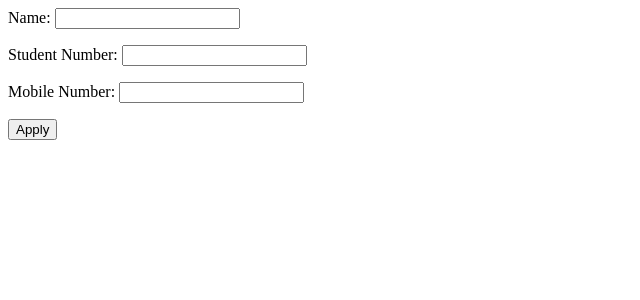
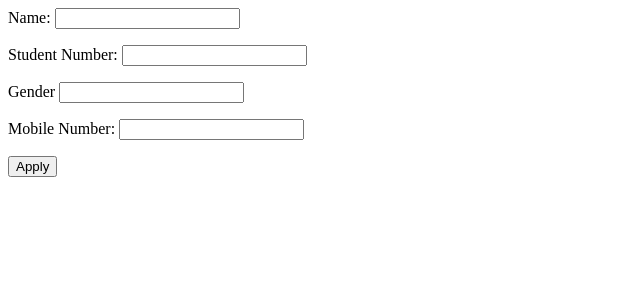
Before and after one commit to UCT-Liesbeeck-Gardens/orms, a Django app: page /floor/1/1/ in a window 1280 px wide. Shown: the top 300 px of the page, without its empty margins (0-640 px from the left). Run offline with Django 3.2, Linux system fonts and the light colour scheme; data that the repository does not hold is empty.

Commit message:
add gender to form

```diff
--- a/roomallocation/rooms/templates/rooms/flat_detail.html
+++ b/roomallocation/rooms/templates/rooms/flat_detail.html
@@ -18,12 +18,21 @@
     <input id="student_number" type="text" name="student_number" value="{{ student_number }}">
  </p>
 
+ <p>
+    <label for="gender">Gender </label>
+    <input id="gender" type="text" name="gender" value="{{ gender }}">
+ </p>
 
  <p>
     <label for="mobile_number">Mobile Number: </label>
 
     <input id="mobile_number" type="text" name="mobile_number" value="{{ mobile_number }}">
  </p>
+
+
+
+
+
     <input type="submit" value="Apply">
 
 </form>
```
